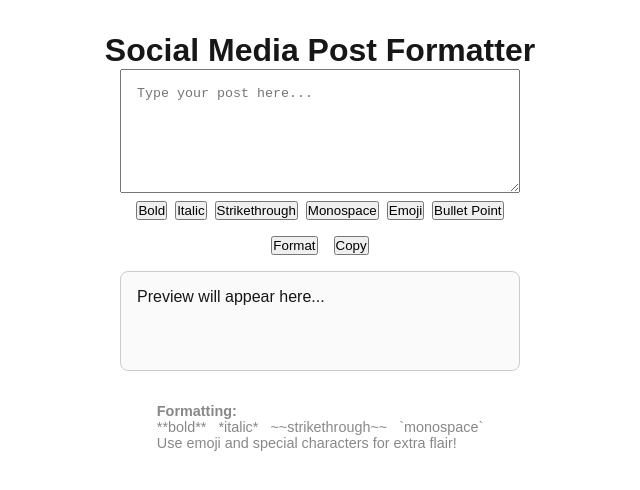
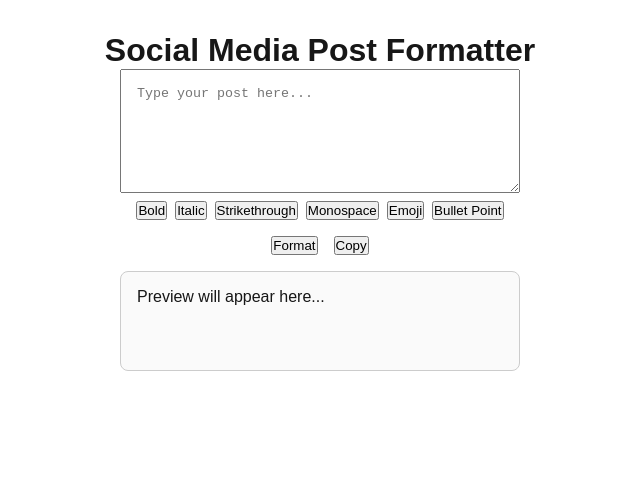
Before and after one commit to LarryMwansa/bwanji_base, a Next.js app: page /social-formatter in a window 1280 px wide. Shown: the top 490 px of the page, without its empty margins (320-960 px from the left). Built offline with nearby package versions, Linux system fonts and the light colour scheme.

Commit message:
feat: enhance preview display with line break handling in social formatter

```diff
--- a/src/app/social-formatter/page.jsx
+++ b/src/app/social-formatter/page.jsx
@@ -127,14 +127,17 @@ export default function SocialFormatter() {
         <button onClick={handleCopy}>Copy</button>
       </div>
       <div style={{ width: "400px", minHeight: "100px", border: "1px solid #ccc", borderRadius: "8px", padding: "1rem", background: "#fafafa" }}>
-        <span>{formatted || "Preview will appear here..."}</span>
+        {formatted
+          ? formatted.split(/(\n+)/).map((chunk, idx) => {
+              if (/^\n+$/.test(chunk)) {
+                // For each extra line break, add a blank div for spacing
+                return Array(chunk.length).fill().map((_, i) => <div key={idx + '-' + i} style={{height: '1em'}} />);
+              }
+              return <div key={idx}>{chunk}</div>;
+            })
+          : "Preview will appear here..."}
       </div>
-      <div style={{ marginTop: "2rem", color: "#888", fontSize: "0.9rem" }}>
-        <p><b>Formatting:</b> <br />
-          <span>**bold** &nbsp; *italic* &nbsp; ~~strikethrough~~ &nbsp; `monospace`</span>
-        </p>
-        <p>Use emoji and special characters for extra flair!</p>
-      </div>
+
     </main>
   );
 }
```
